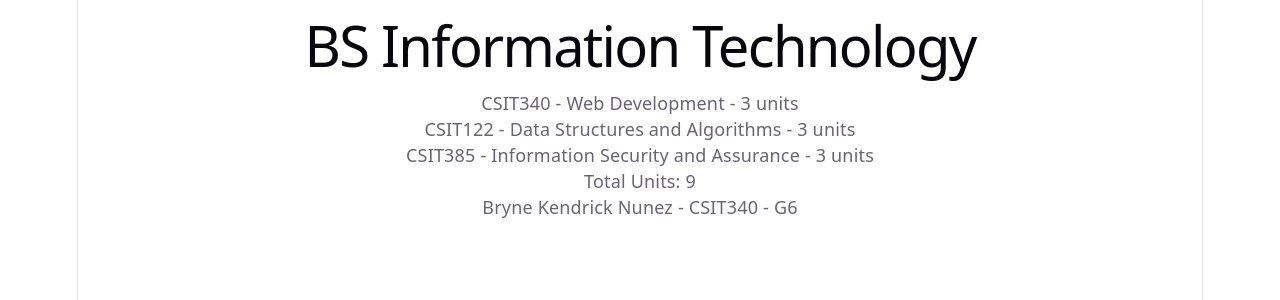
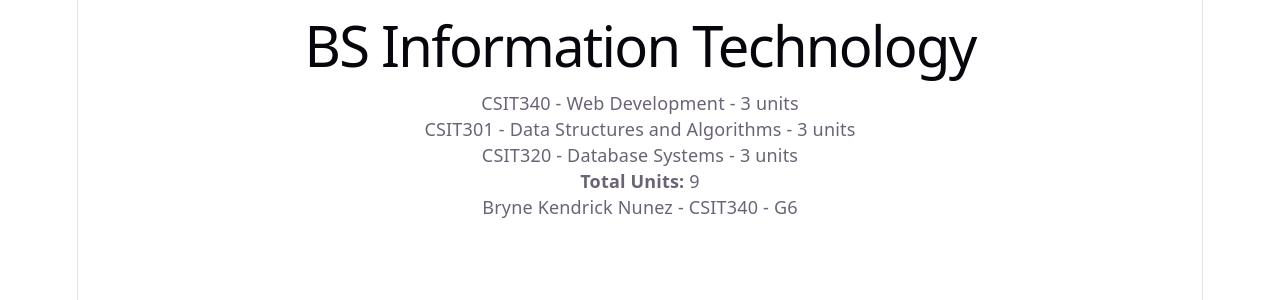
Before and after one commit to brynekendrick/CSIT340-G6-Lab3-Nunez, a React (Vite) app: page / in a window 1280 px wide. Shown: the top 300 px of the page. Built offline with nearby package versions, Linux system fonts and the light colour scheme.

Commit message:
1.3: course information step 3

```diff
--- a/src/App.jsx
+++ b/src/App.jsx
@@ -4,22 +4,22 @@ const Header = (props) => {
 
 const Part = (props) => {
   return (
-    <p>{props.part} - {props.exercises} units</p>
+    <p>{props.part.name} - {props.part.exercises} units</p>
   )
 }
 
 const Content = (props) => {
   return (
     <div>
-      <Part part={props.part1} exercises={props.exercises1} />
-      <Part part={props.part2} exercises={props.exercises2} />
-      <Part part={props.part3} exercises={props.exercises3} />
+      <Part part={props.part1} />
+      <Part part={props.part2} />
+      <Part part={props.part3} />
     </div>
   )
 }
 
 const Total = (props) => {
-  return <p>Total Units: {props.total}</p>
+  return <p><strong>Total Units:</strong> {props.total}</p>
 }
 
 const Footer = (props) => {
@@ -32,12 +32,19 @@ const Footer = (props) => {
 
 const App = () => {
   const course = 'BS Information Technology'
-  const part1 = 'CSIT340 - Web Development'
-  const exercises1 = 3
-  const part2 = 'CSIT122 - Data Structures and Algorithms'
-  const exercises2 = 3
-  const part3 = 'CSIT385 - Information Security and Assurance'
-  const exercises3 = 3
+
+  const part1 = {
+    name: 'CSIT340 - Web Development',
+    exercises: 3
+  }
+  const part2 = {
+    name: 'CSIT301 - Data Structures and Algorithms',
+    exercises: 3
+  }
+  const part3 = {
+    name: 'CSIT320 - Database Systems',
+    exercises: 3
+  }
 
   const student = {
     fullName: 'Bryne Kendrick Nunez',
@@ -48,12 +55,8 @@ const App = () => {
   return (
     <div>
       <Header course={course} />
-      <Content
-        part1={part1} exercises1={exercises1}
-        part2={part2} exercises2={exercises2}
-        part3={part3} exercises3={exercises3}
-      />
-      <Total total={exercises1 + exercises2 + exercises3} />
+      <Content part1={part1} part2={part2} part3={part3} />
+      <Total total={part1.exercises + part2.exercises + part3.exercises} />
       <Footer
         fullName={student.fullName}
         courseCode={student.courseCode}
```
